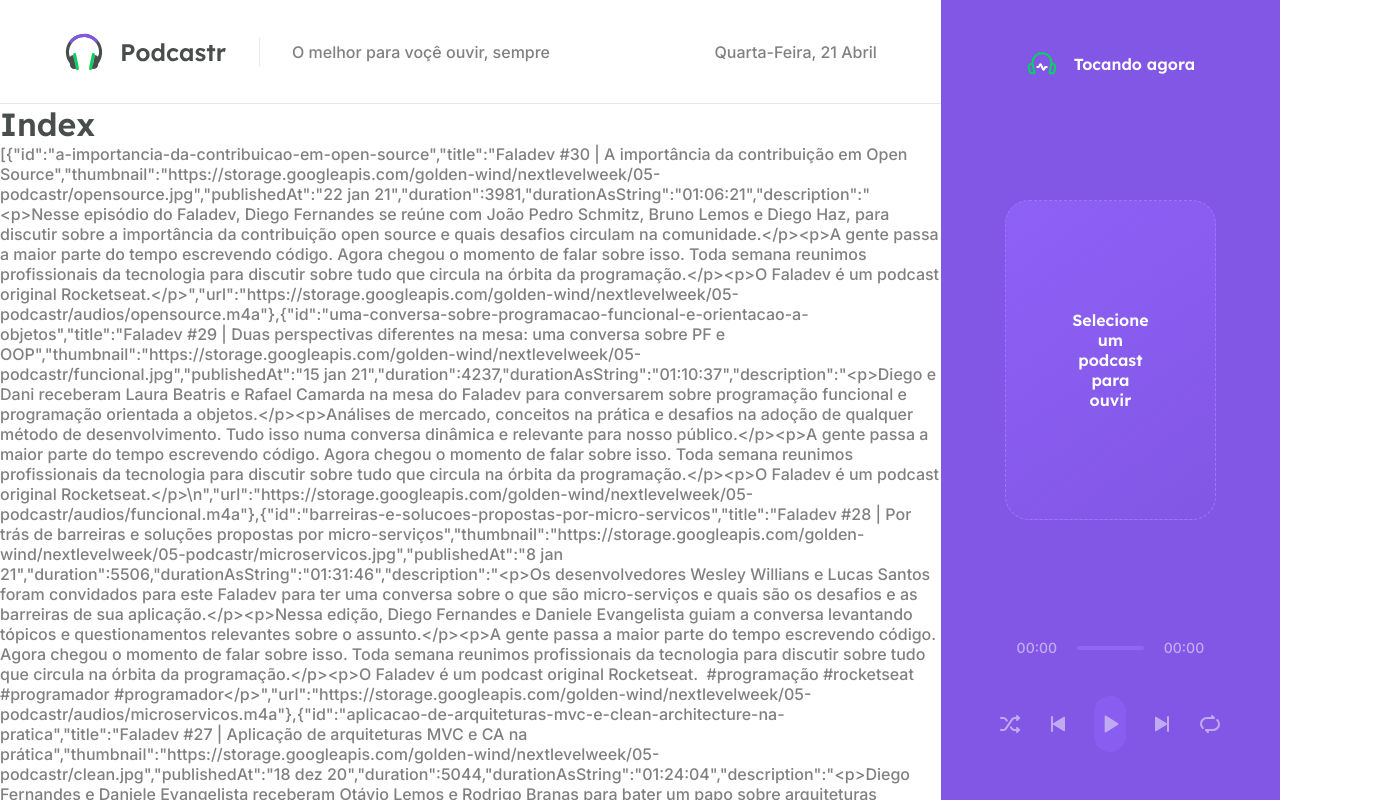
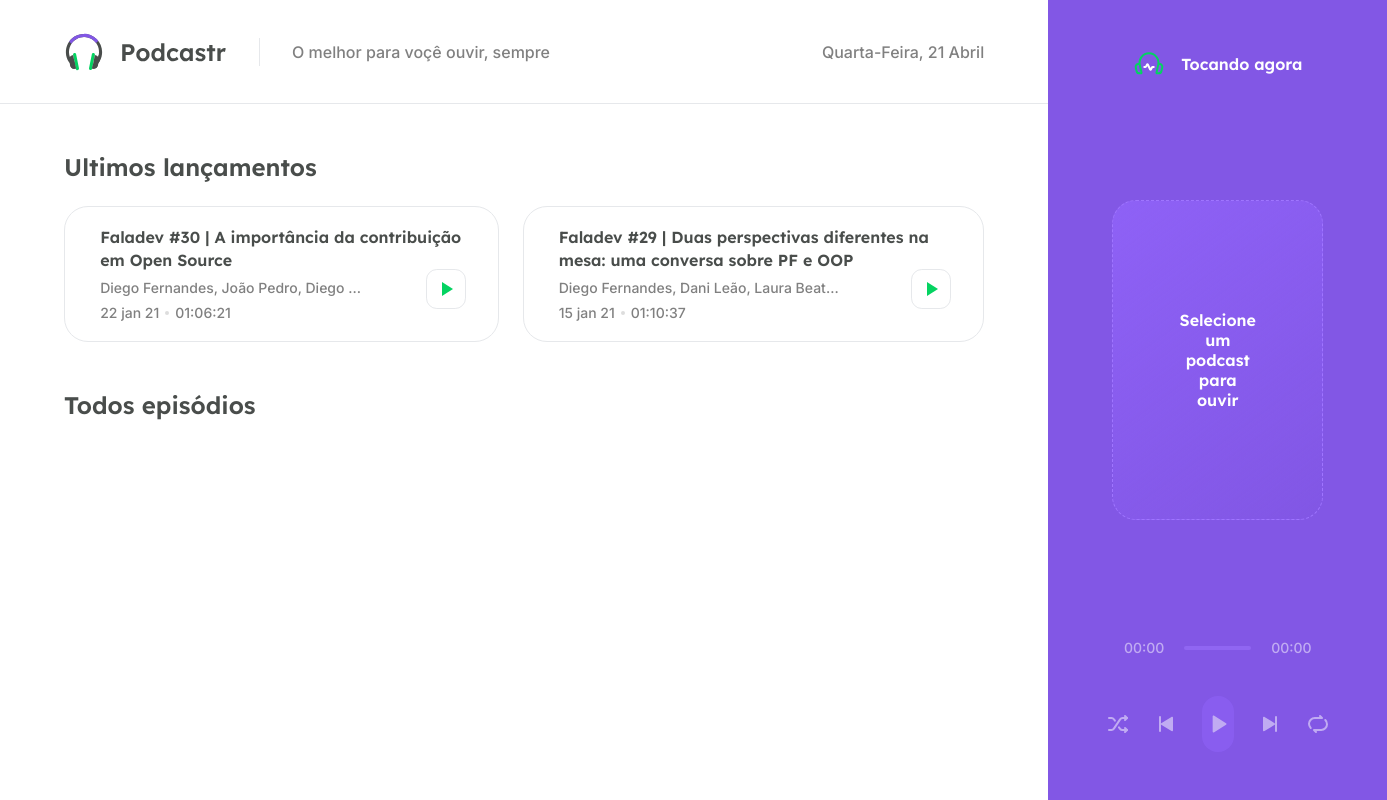
Before and after one commit to AffonsoMonteiro/podcast-next, a Next.js app: page / in a window 1280 px wide. Shown: the top 800 px of the page, 1387 px wide, since content can reach past the window. Built offline with nearby package versions, Linux system fonts and the light colour scheme; data requests are answered from the project's data file; grey boxes are pictures that could not be loaded.

Commit message:
create latestEpisodes

```diff
--- /dev/null
+++ b/next.config.js
@@ -0,0 +1,5 @@
+module.exports = {
+    images: {
+        domains: [ 'storage.googleapis.com' ],
+    }
+}
--- /dev/null
+++ b/src/pages/home.module.scss
@@ -0,0 +1,113 @@
+.homePage {
+    padding: 0 4rem;
+    height: calc(100vh - 6.5rem);
+    overflow-y: scroll;
+
+    h2 {
+        margin-top: 3rem;
+        margin-bottom: 1.5rem;
+    }
+}
+
+.latestEpisodes {
+
+    ul {
+        list-style-type: none;
+        display: grid;
+        grid-template-columns: repeat(2, 1fr);
+        gap: 1.5rem;
+
+        li {
+            background: var(--white);
+            border: 1px solid var(--gray-100);
+            padding: 1.2rem;
+            border-radius: 1.5rem;
+            position: relative;
+
+            display: flex;
+            align-items: center;
+
+            img {
+                width: 6rem;
+                height: 6rem;
+                border-radius: 1rem;
+            }
+
+            .episodeDetails {
+                flex: 1;
+                margin-left: 1rem;
+
+                a {
+                    display: block;
+                    color: var(--gray-800);
+                    font-family: Lexend, sans-serif;
+                    font-weight: 600;
+                    text-decoration: none;
+                    line-height: 1.4rem;
+
+                    &:hover {
+                        text-decoration: underline;
+                    }
+                }
+
+                p {
+                    font-size: 0.875rem;
+                    margin-top: 0.5rem;
+                    max-width: 70%;
+                    white-space: nowrap; // aqui quebra //
+                    overflow: hidden;
+                    text-overflow: ellipsis;
+                }
+
+                span {
+                    display: inline-block;
+                    margin-top: 0.5rem;
+                    font-size: 0.875rem;
+
+                    &:last-child {
+                        margin-left: 0.5rem ;
+                        padding-left: 0.5rem;
+                        position: relative;
+
+                        &::after {
+                            content: "";
+                            width: 4px;
+                            height: 4px;
+                            border-radius: 2px;
+                            background: #DDD;
+                            position: absolute;
+                            left: 0;
+                            top: 50%;
+                            transform: translate(-50%, -50%);
+                        }
+                    }
+                }
+
+            }
+
+            button {
+                position: absolute;
+                right: 2rem;
+                bottom: 2rem;
+
+                width:2.5rem;
+                height:2.5rem;
+                background: var(--white);
+                border: 1px solid var(--gray-100);
+                border-radius: 0.675rem;
+                font-size: 0;
+
+                transition: filter 0.3s;
+
+                img {
+                    width: 1.5rem;
+                    height: 1.5rem;
+                }
+
+                &:hover {
+                    filter: brightness(0.95);
+                }
+            }
+        }
+    }
+}
--- a/src/pages/index.tsx
+++ b/src/pages/index.tsx
@@ -1,28 +1,71 @@
 import { GetStaticProps } from 'next'
+import Image from 'next/image'
 import { format, parseISO } from 'date-fns'
 import ptBR from 'date-fns/locale/pt-BR'
-
 import { api } from '../services/api'
 import { convertDurationToTimeString } from '../utils/convertDurationToTimeString'
 
+import styles from './home.module.scss'
 
 type Episode = {
   id: string,
   title: string,
+  thumbnail: string,
+  description: string,
   members: string,
-  published_at: string,
+  duration: number,
+  durationAsString: string,
+  url: string,
+  publishedAt: string,
 }
 
 type HomeProps = {
-  episodes: Episode[]
+  latestEpisodes: Episode[]
+  allEpisodes: Episode[]
 }
 
-export default function Home(props: HomeProps) {
+export default function Home( { latestEpisodes, allEpisodes}: HomeProps) {
 
   return (
-    <div>
-      <h1>Index</h1>
-      <p> {JSON.stringify(props.episodes)} </p>
+    <div className={styles.homePage}>
+      <section className={styles.latestEpisodes} >
+        <h2>Ultimos lançamentos</h2>
+
+        <ul>
+          {latestEpisodes.map(episode => {
+            return (
+              <li key={episode.id}>
+                <Image
+                  width={192}
+                  height={192}
+                  src={episode.thumbnail}
+                  alt={episode.title}
+                  objectFit="cover"
+                />
+
+                <div className={styles.episodeDetails}>
+                  <a href=""> {episode.title}</a>
+                  <p> {episode.members} </p>
+                  <span> {episode.publishedAt} </span>
+                  <span> {episode.durationAsString} </span>
+                </div>
+
+                <button type="button">
+                  <img src="/play-green.svg" alt="Tocar episódio"/>
+                </button>
+              </li>
+            )
+          })}
+        </ul>
+      </section>
+
+      <section className={styles.allEpisodes}>
+          <h2>Todos episódios</h2>
+
+          <table>
+
+          </table>
+      </section>
     </div>
 
   )
@@ -48,13 +91,19 @@ export const getStaticProps: GetStaticProps = async () => {
       duration: Number(episode.file.duration),
       durationAsString: convertDurationToTimeString(Number(episode.file.duration)),
       description: episode.description,
+      members: episode.members,
       url: episode.file.url,
     }
   })
 
+
+  const latestEpisodes = episodes.slice(0, 2)
+  const allEpisodes = episodes.slice(2, episodes.length)
+
   return {
     props: {
-      episodes,
+      latestEpisodes,
+      allEpisodes,
     },
     revalidate: 60 * 60 * 8,
   }
--- a/src/utils/convertDurationToTimeString.tsx
+++ b/src/utils/convertDurationToTimeString.tsx
@@ -1,11 +1,12 @@
-export function convertDurationToTimeString( duration: number ) {
+
+export function convertDurationToTimeString(duration: number): string {
     const hours = Math.floor(duration / 3600)
     const minutes = Math.floor((duration % 3600) / 60)
     const seconds = duration % 60
 
-    const timeString = [ hours, minutes, seconds]
-        .map(unit => String(unit).padStart( 2, '0'))
-        .join(':')
+    const timeString = [hours, minutes, seconds]
+      .map(unit => String(unit).padStart(2, '0'))
+      .join(':')
 
-        return timeString
-}
+    return timeString
+  }
```
